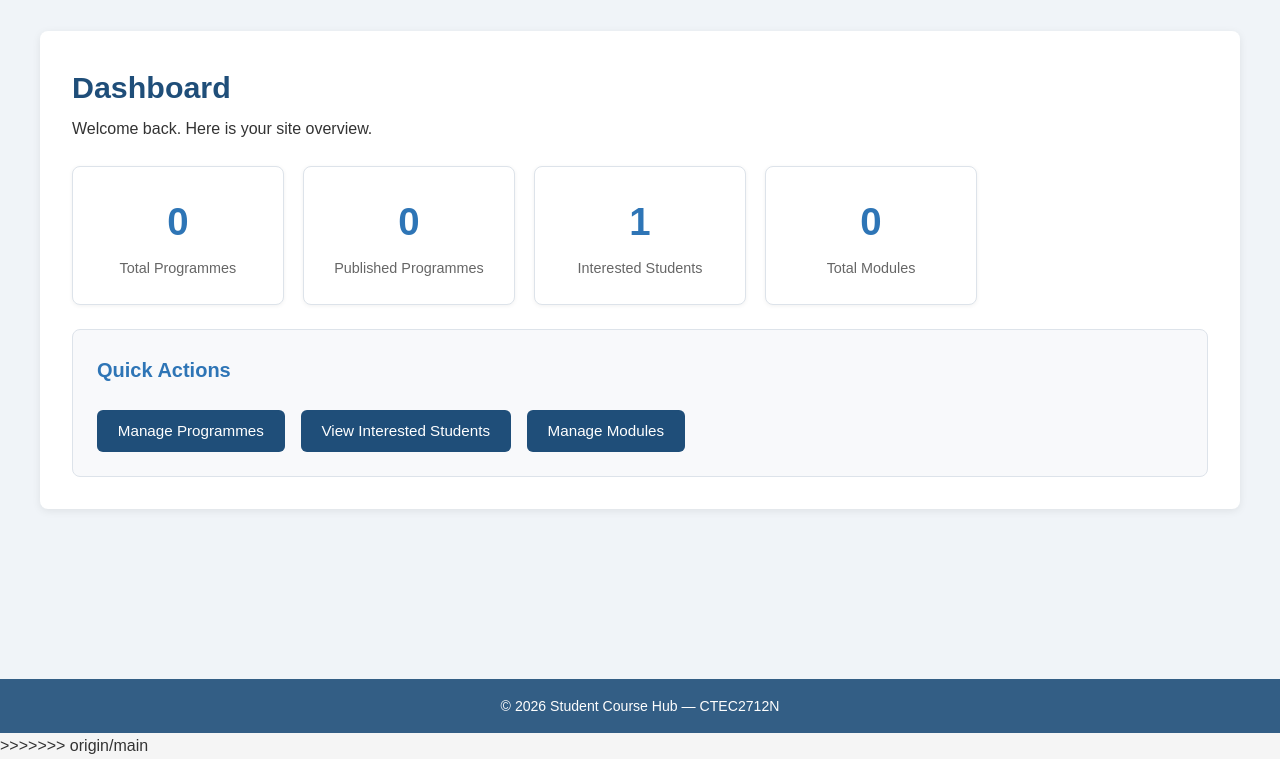
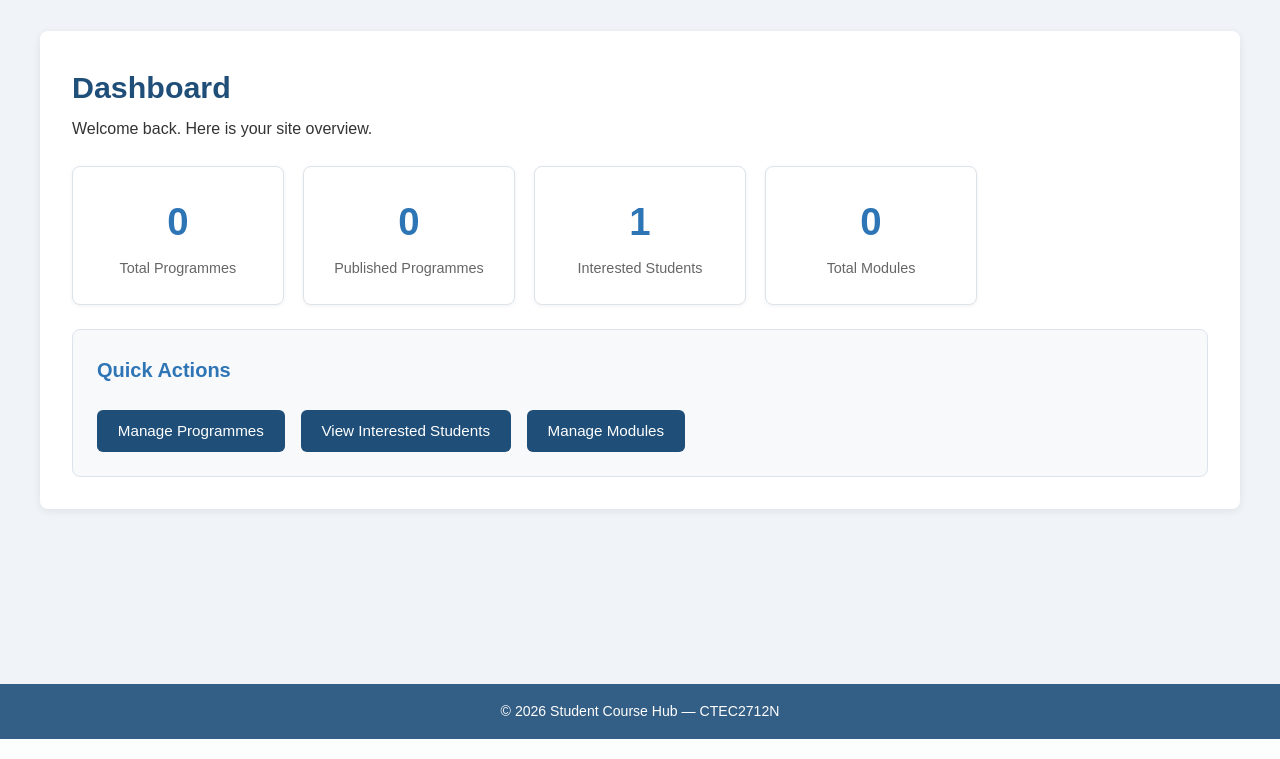
Before and after one commit to Khandakar-59038/WEBTECH-21, a PHP site: page /admin/index.php in a window 1280 px wide. Shown: the part 61-820 px from the top of the page. Run offline with PHP 8.4, Linux system fonts and the light colour scheme; the visitor is signed in with stand-in values (Sample User, id 1); data that the repository does not hold is empty; a stand-in replaces the project's code that opens the database connection; some libraries are stand-ins or nearby versions.

Commit message:
fix: Remove git comment artifact and merge conflict marker from admin/index.php
Co-Authored-By: Claude Sonnet 4.6 <noreply@anthropic.com>

```diff
--- a/admin/index.php
+++ b/admin/index.php
@@ -1,4 +1,4 @@
-<?php //admin/index.php   git push origin feature/yourname-yourfeature
+<?php //admin/index.php
 
 
 // admin/index.php — Admin dashboard with live statistics
@@ -96,4 +96,3 @@ $totalModules = $stmt->fetch()['total'];
 </footer>
 </body>
 </html>
->>>>>>> origin/main
```
